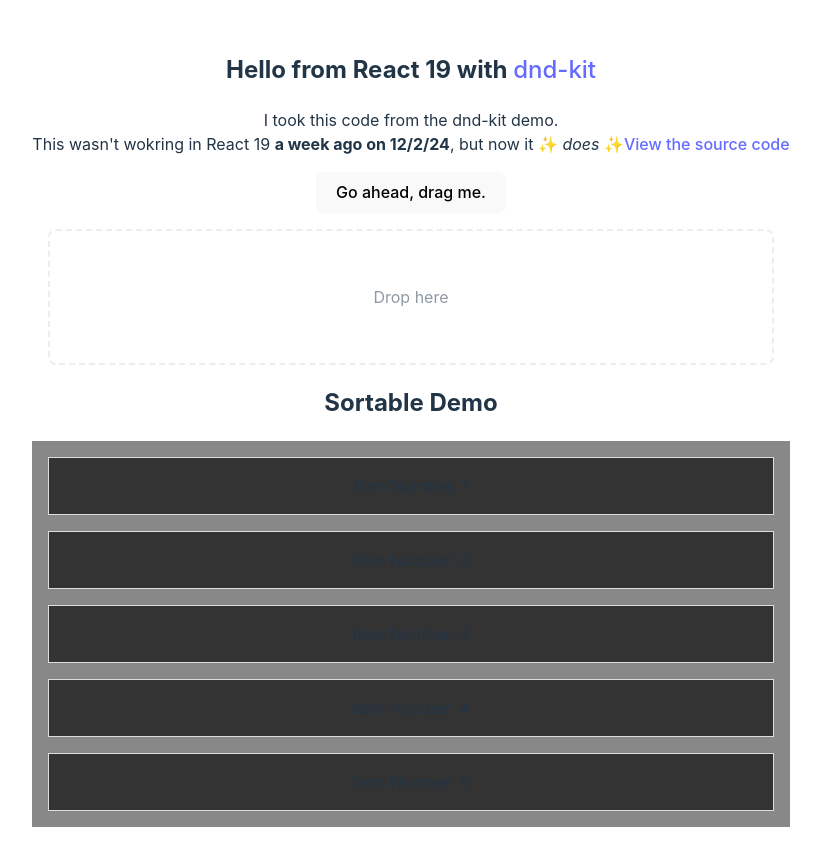
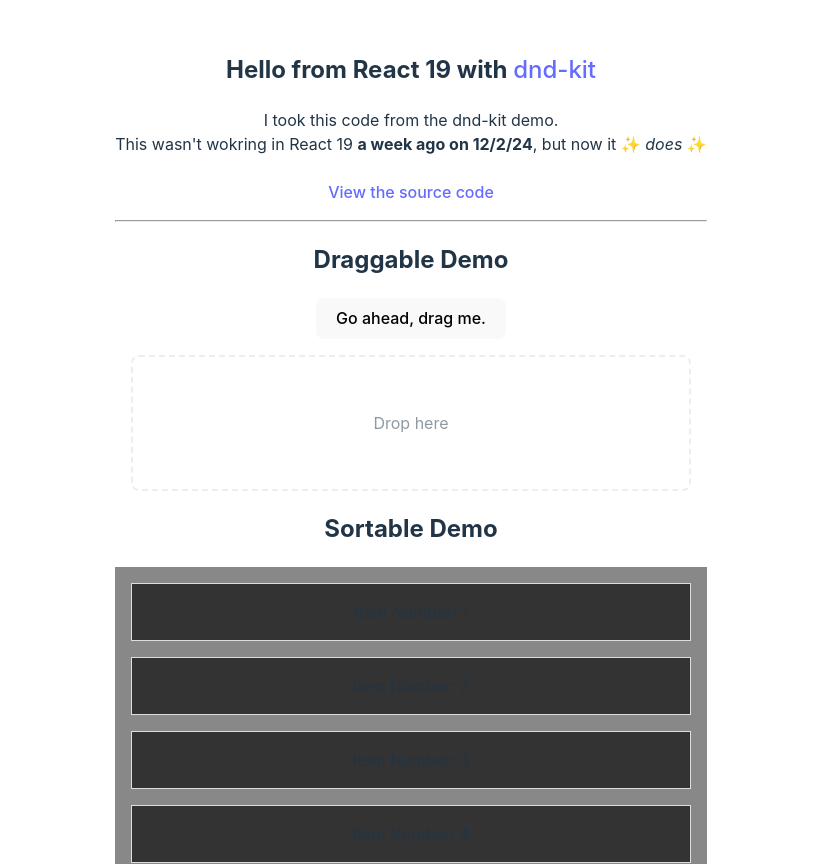
Before and after one commit to davidnuon/react-19-dndkit-demo, a React (Vite) app: page / in a window 1280 px wide. Shown: the top 864 px of the page, without its empty margins (229-1050 px from the left). Built offline with nearby package versions, Linux system fonts and the light colour scheme.

Commit message:
Add explainaiton

```diff
--- a/src/App.tsx
+++ b/src/App.tsx
@@ -27,8 +27,11 @@
         This wasn't wokring in React 19 <span title="on December 3rd"><strong>a week ago on 12/2/24</strong></span>,
         but now it ✨ <i>does</i> ✨
 
+        <br/><br/>
         <a href="https://github.com/davidnuon/react-19-dndkit-demo">View the source code</a>
       </p>
+      <hr/>
+      <h2>Draggable Demo</h2>
       <DndContext onDragEnd={handleDragEnd}>
         {!parent ? draggable : null}
         <Droppable id="droppable">
```
